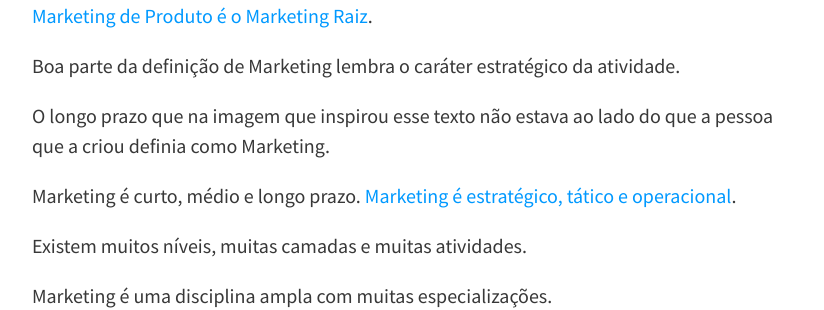
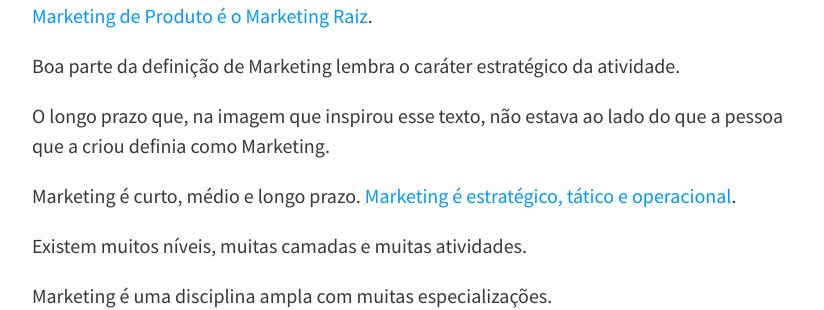
Before and after one commit to felipecbarbosa/felipecbarbosa.github.io, a Jekyll site: the page built from _posts/2022-07-11-o-que-e-marketing.md, in a window 1280 px wide and 900 px high, scrolled down 3814 px. Shown: the part 157-467 px from the top of the window, without its empty margins (224-1048 px from the left). Built offline with Jekyll 4.4.1, drawn with Linux system fonts in a browser that asks for light colours; nearby versions of some CDN libraries; comment, search, counter and statistics services are not loaded.

Commit message:
Edited text

```diff
--- a/_posts/2022-07-11-o-que-e-marketing.md
+++ b/_posts/2022-07-11-o-que-e-marketing.md
@@ -79,7 +79,7 @@ E por isso que o primeiro texto que escrevi sobre Product Marketing eu coloquei
 
 Boa parte da definição de Marketing lembra o caráter estratégico da atividade.
 
-O longo prazo que na imagem que inspirou esse texto não estava ao lado do que a pessoa que a criou definia como Marketing.
+O longo prazo que, na imagem que inspirou esse texto, não estava ao lado do que a pessoa que a criou definia como Marketing.
 
 Marketing é curto, médio e longo prazo. [Marketing é estratégico, tático e operacional](/marketing-estrategico-tatico-operacional/){:target="_blank"}.
 
```
